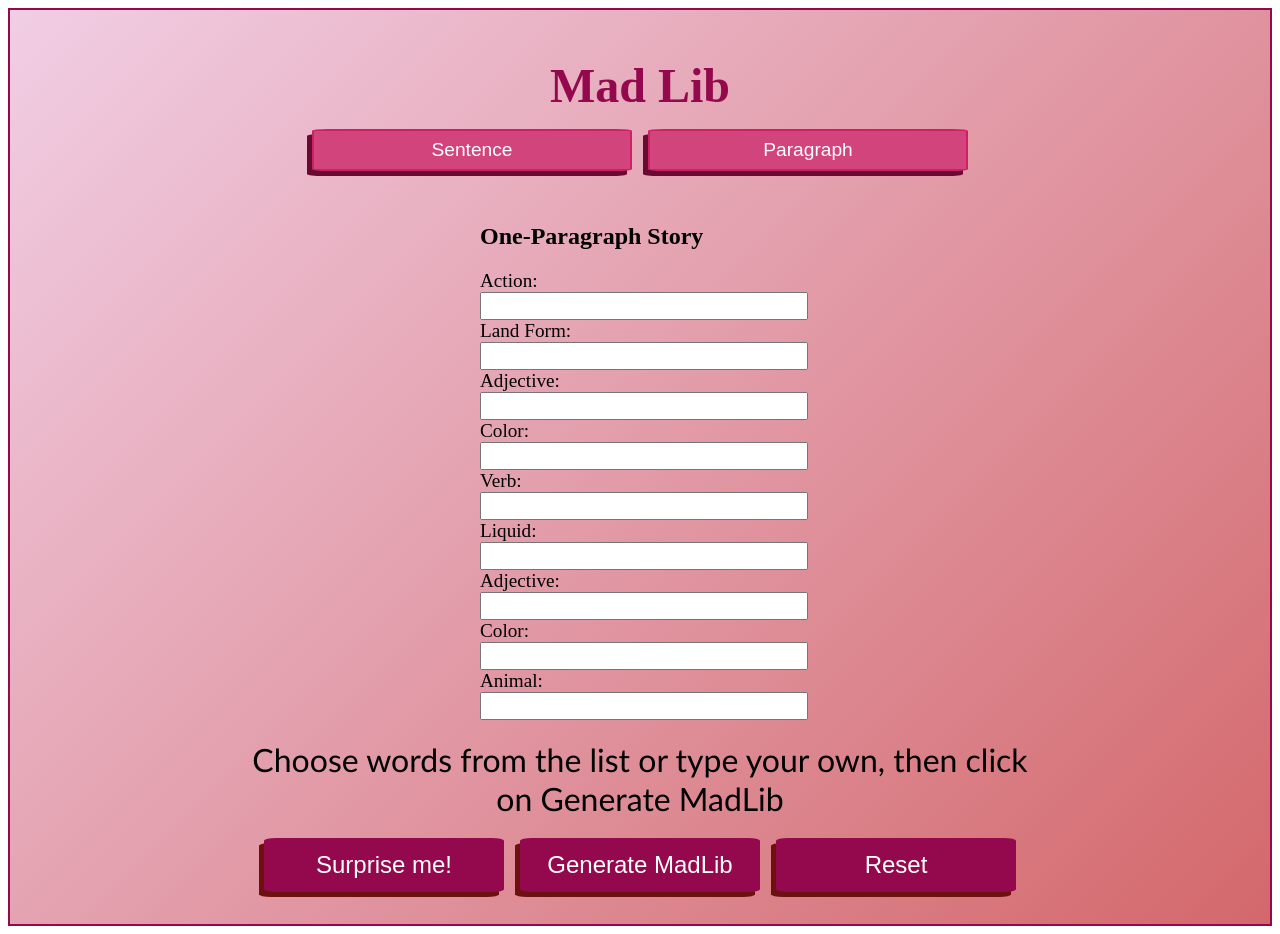
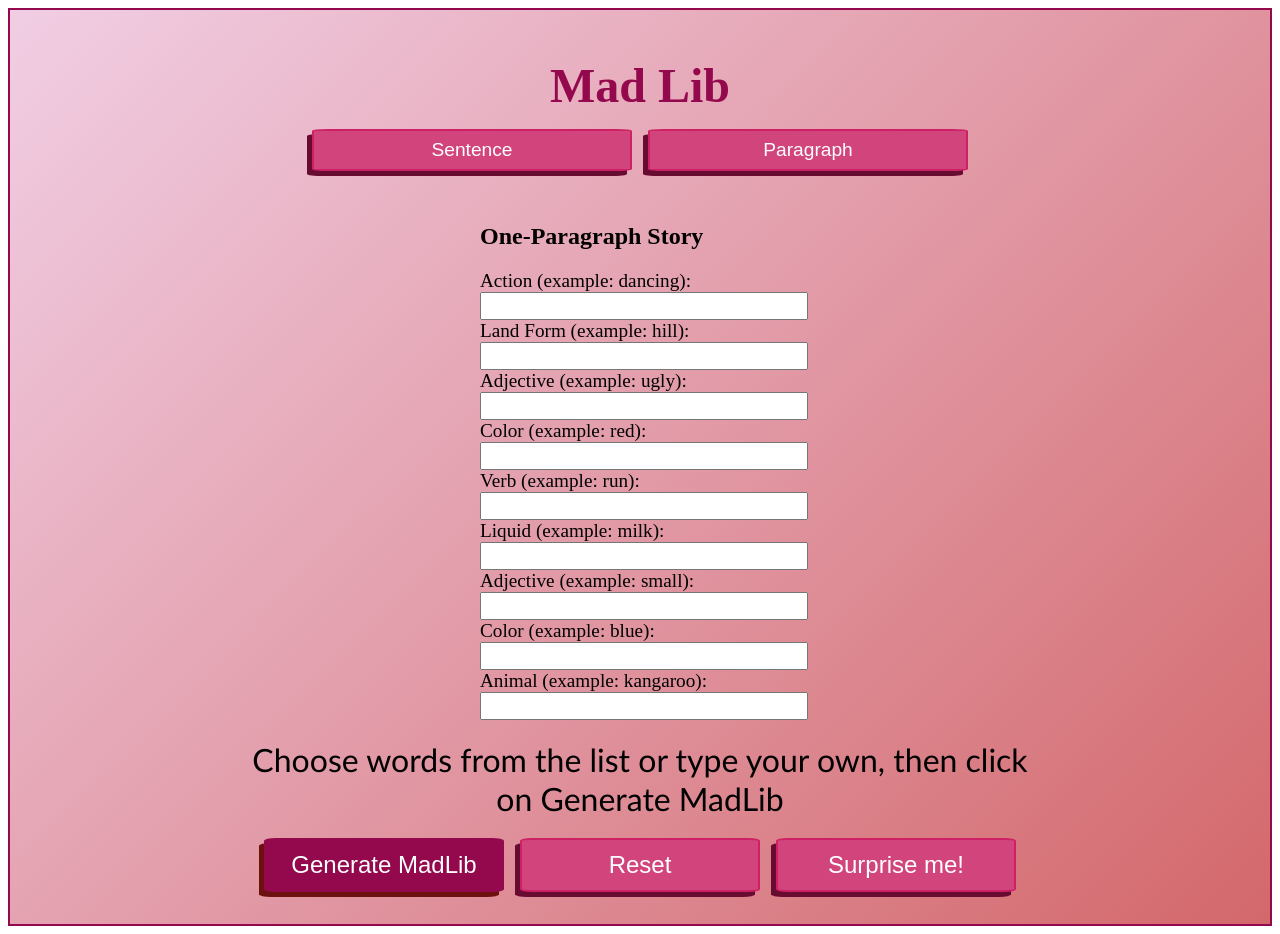
Before and after one commit to AnnieMcMahon/mad-lib, a React (Vite) app: page / in a window 1280 px wide. Both pictures are taken after a click on the button "Paragraph". Built offline with nearby package versions, Linux system fonts and the light colour scheme.

Commit message:
changed button order and appearance

```diff
--- a/src/App.css
+++ b/src/App.css
@@ -41,31 +41,30 @@ p {
 }
 
 .story-button {
-  position: relative;
-  background-color: rgb(209, 68, 124);
   padding: 0.5rem;
-  text-align: center;
-  border-radius: 5%;
   width: 20rem;
-  border: 2px solid rgb(205, 32, 101);
-  box-shadow: -5px 5px rgb(104, 11, 48);
-  color: white;
   font-size: 1.2rem;
   margin: 0 0.5rem 2rem;
 }
 
 button {
   position: relative;
-  background-color: rgb(148, 9, 78);
+  background-color: rgb(209, 68, 124);
   padding: 0.7rem;
   text-align: center;
   border-radius: 5%;
   width: 15rem;
-  border: 2px solid rgb(148, 9, 78);
-  box-shadow: -5px 5px rgb(109, 16, 16);
+  border: 2px solid rgb(205, 32, 101);
+  box-shadow: -5px 5px rgb(104, 11, 48);
   color: white;
   font-size: 1.5rem;
   margin: 0 0.5rem;
+}
+
+.generate {
+  background-color: rgb(148, 9, 78);
+  border: 2px solid rgb(148, 9, 78);
+  box-shadow: -5px 5px rgb(109, 16, 16);
 }
 
 button:hover {
--- a/src/components/Paragraph.tsx
+++ b/src/components/Paragraph.tsx
@@ -170,7 +170,7 @@ const Paragraph: React.FC = () => {
       <form>
         <h2>One-Paragraph Story</h2>
         <div>
-          <label htmlFor="action-choice">Action:</label>
+          <label htmlFor="action-choice">Action (example: dancing):</label>
           <input
             list="actions"
             id="action-choice"
@@ -185,7 +185,7 @@ const Paragraph: React.FC = () => {
           </datalist>
         </div>
         <div>
-          <label htmlFor="landForm-choice">Land Form:</label>
+          <label htmlFor="landForm-choice">Land Form (example: hill):</label>
           <input
             list="landForms"
             id="landForm-choice"
@@ -200,7 +200,7 @@ const Paragraph: React.FC = () => {
           </datalist>
         </div>
         <div>
-          <label htmlFor="adjective-choice">Adjective:</label>
+          <label htmlFor="adjective-choice">Adjective (example: ugly):</label>
           <input
             list="adjectives"
             id="adjective-choice"
@@ -215,7 +215,7 @@ const Paragraph: React.FC = () => {
           </datalist>
         </div>
         <div>
-          <label htmlFor="color-choice">Color:</label>
+          <label htmlFor="color-choice">Color (example: red):</label>
           <input
             list="colors"
             id="color-choice"
@@ -230,7 +230,7 @@ const Paragraph: React.FC = () => {
           </datalist>
         </div>
         <div>
-          <label htmlFor="verb-choice">Verb:</label>
+          <label htmlFor="verb-choice">Verb (example: run):</label>
           <input
             list="verbs"
             id="verb-choice"
@@ -245,7 +245,7 @@ const Paragraph: React.FC = () => {
           </datalist>
         </div>
         <div>
-          <label htmlFor="liquid-choice">Liquid:</label>
+          <label htmlFor="liquid-choice">Liquid (example: milk):</label>
           <input
             list="liquids"
             id="liquid-choice"
@@ -260,7 +260,7 @@ const Paragraph: React.FC = () => {
           </datalist>
         </div>
         <div>
-          <label htmlFor="adjective2-choice">Adjective:</label>
+          <label htmlFor="adjective2-choice">Adjective (example: small):</label>
           <input
             list="adjectives2"
             id="adjective2-choice"
@@ -275,7 +275,7 @@ const Paragraph: React.FC = () => {
           </datalist>
         </div>
         <div>
-          <label htmlFor="color2-choice">Color:</label>
+          <label htmlFor="color2-choice">Color (example: blue):</label>
           <input
             list="colors2"
             id="color2-choice"
@@ -290,7 +290,7 @@ const Paragraph: React.FC = () => {
           </datalist>
         </div>
         <div>
-          <label htmlFor="animal-choice">Animal:</label>
+          <label htmlFor="animal-choice">Animal (example: kangaroo):</label>
           <input
             list="animals"
             id="animal-choice"
@@ -307,9 +307,9 @@ const Paragraph: React.FC = () => {
       </form>
       <p id="paragraph">{paragraph}</p>
       <div className="button-section">
+        <button className="generate" onClick={handleSubmit}>Generate MadLib</button>
+        <button onClick={handleReset}>Reset</button>
         <button onClick={handleRandom}>Surprise me!</button>
-        <button onClick={handleSubmit}>Generate MadLib</button>
-        <button onClick={handleReset}>Reset</button>
       </div>
     </>
   );
--- a/src/components/Sentence.tsx
+++ b/src/components/Sentence.tsx
@@ -149,9 +149,9 @@ const Sentence: React.FC = () => {
       </form>
       <p id="sentence">{sentence}</p>
       <div className="button-section">
+        <button className="generate" onClick={handleSubmit}>Generate MadLib</button>
+        <button onClick={handleReset}>Reset</button>
         <button onClick={handleRandom}>Surprise me!</button>
-        <button onClick={handleSubmit}>Generate MadLib</button>
-        <button onClick={handleReset}>Reset</button>
       </div>
     </>
   );
```
